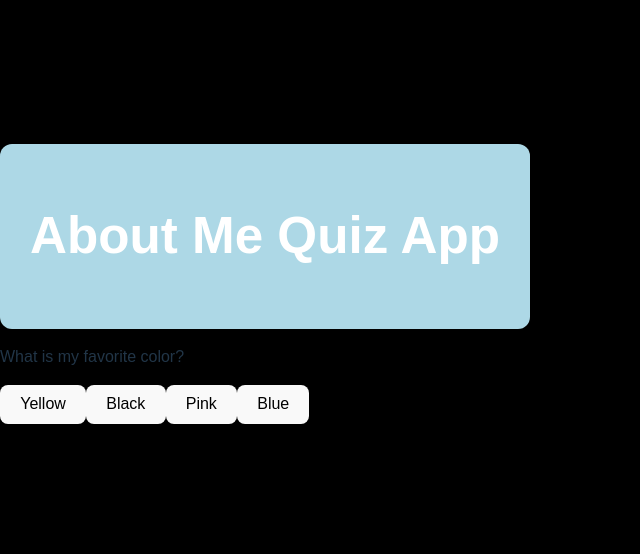
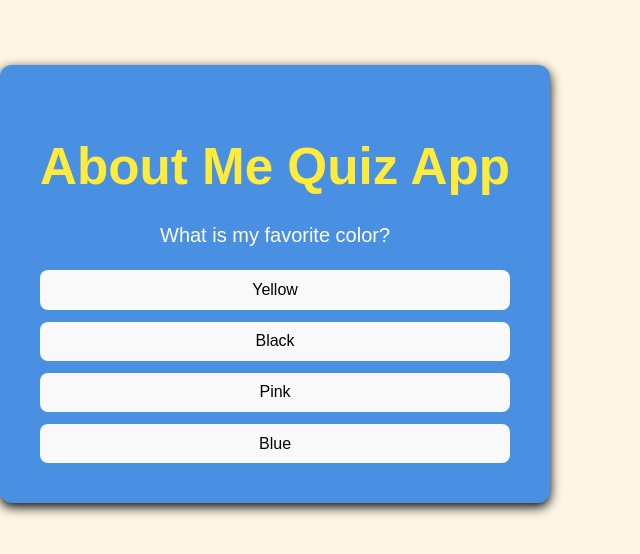
Before and after one commit to sadiyameem/my-react-quiz-app, a React (Vite) app: page / in a window 1280 px wide. Shown: the part 116-670 px from the top of the page, without its empty margins (0-640 px from the left). Built offline with nearby package versions, Linux system fonts and the light colour scheme.

Commit message:
fixed my css and jsx to make it readable/understandable

```diff
--- a/src/App.css
+++ b/src/App.css
@@ -1,10 +1,10 @@
 body {
-  background-color: black;
+  background-color: #fef6e4;
   margin: 0;
   font-family: Arial, sans-serif;
 }
 
-.app-comtainer {
+.app-container {
   display: flex;
   justify-content: center;
   align-items: center;
@@ -12,8 +12,8 @@ body {
 }
 
 .quiz-box {
-  background-color: lightblue;
-  padding: 30px;
+  background-color: #4a90e2;
+  padding: 40px;
   border-radius: 12px;
   box-shadow: 0 4px 12px black;
   text-align: center;
@@ -21,25 +21,33 @@ body {
   color: white;
 }
 
-.quix-box h1 {
-  margin-bottom: 20px;
-  color: yellow;
+.quiz-box h1 {
+  margin-bottom: 25px;
+  color: #ffeb3b;
 }
 
-.quiz-box p {
-  font-size: 18px;
-  margin-bottom: 15px;
+.question-text {
+  font-size: 20px;
+  margin-bottom: 20px;
 }
 
-.quiz-bottom {
-  display: block;
-  width: 80%;
-  padding: 10px;
-  margin: 10px auto;
+.answer-section {
+  display: flex;
+  flex-direction: column;
+  gap: 12px;
+}
+
+.quiz-botton {
+  padding: 12px;
   border: none;
   border-radius: 8px;
-  background-color: orange;
+  background-color: #f39c12;
   color: white;
   font-size: 16px;
   cursor: pointer;
+  transition: background-color 0.3s;
 }
+
+.quiz-button:hover {
+  background-color: #d35400;
+}
--- a/src/App.jsx
+++ b/src/App.jsx
@@ -2,47 +2,44 @@ import React from 'react';
 import './App.css';
 
 function App() {
-
     const questions = [
         {
             questionText: 'What is my favorite color?',
             answerOptions: [
-            { answerText: 'Yellow', isCorrect: false},
-            { answerText: 'Black', isCorrect: false},
-            { answerText: 'Pink', isCorrect: false},
-            { answerText: 'Blue', isCorrect: true},
+                {answerText: 'Yellow', isCorrect: false},
+                {answerText: 'Black', isCorrect: false},
+                {answerText: 'Pink', isCorrect: false},
+                {answerText: 'Blue', isCorrect: true},
             ],
         },
 
         {
-        questionText: 'Without lokking at my name how do I spell it?',
+            questionText: 'Without looking at my name, how is it spelled?',
             answerOptions: [
-            { answerText: 'Sadiya', isCorrect: true},
-            { answerText: 'Sadia', isCorrect: false},
-            { answerText: 'Sadiyah', isCorrect: false},
-            { answerText: 'Sadiyya', isCorrect: false},
+                {answerText: 'Sadiya', isCorrect: true},
+                {answerText: 'Sadia', isCorrect: false},
+                {answerText: 'Sadiyah', isCorrect: false},
+                {answerText: 'Sadiyya', isCorrect: false},
             ],
-
         },
 
         {
             questionText: 'What is my Zodiac sign?',
             answerOptions: [
-            { answerText: 'Arias', isCorrect: false},
-            { answerText: 'Pisces', isCorrect: true},
-            { answerText: 'Leo', isCorrect: false},
-            { answerText: 'Cancer', isCorrect: false},
+                {answerText: 'Arias', isCorrect: false},
+                {answerText: 'Pisces', isCorrect: true},
+                {answerText: 'Leo', isCorrect: false},
+                {answerText: 'Cancer', isCorrect: true},
             ],
+        },
+    ];
 
-    },
-]
     return (
         <div className="app-container">
             <div className="quiz-box">
                 <h1>About Me Quiz App</h1>
-            </div>
-            <div>
-                <p>{questions[0].questionText}</p>
+                <p className="question-text">{questions[0].questionText}</p>
+                <div className="answer-section">
                     {questions[0].answerOptions.map((option, index) => (
                         <button key={index} className="quiz-button">
                             {option.answerText}
@@ -50,6 +47,7 @@ const questions = [
                     ))}
                 </div>
             </div>
+        </div>
     )
 }
 
```
Lines whose indentation alone changed are shown as unchanged.
